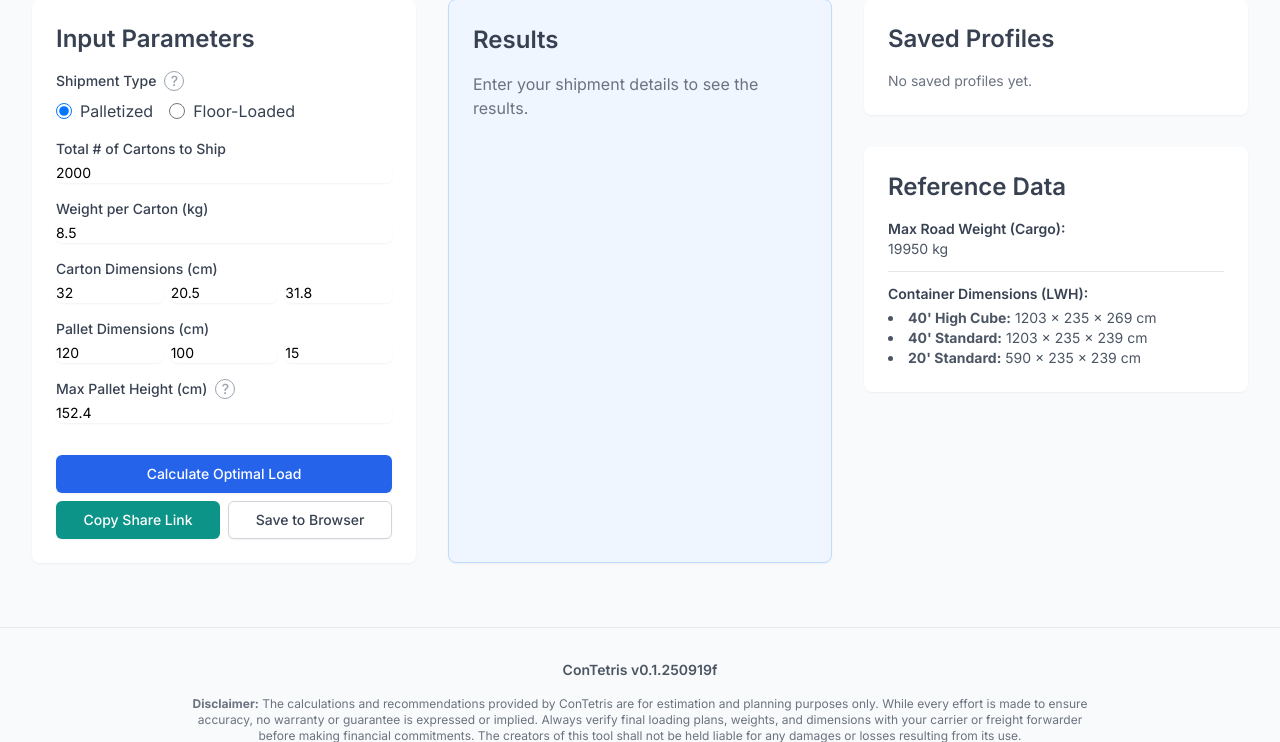
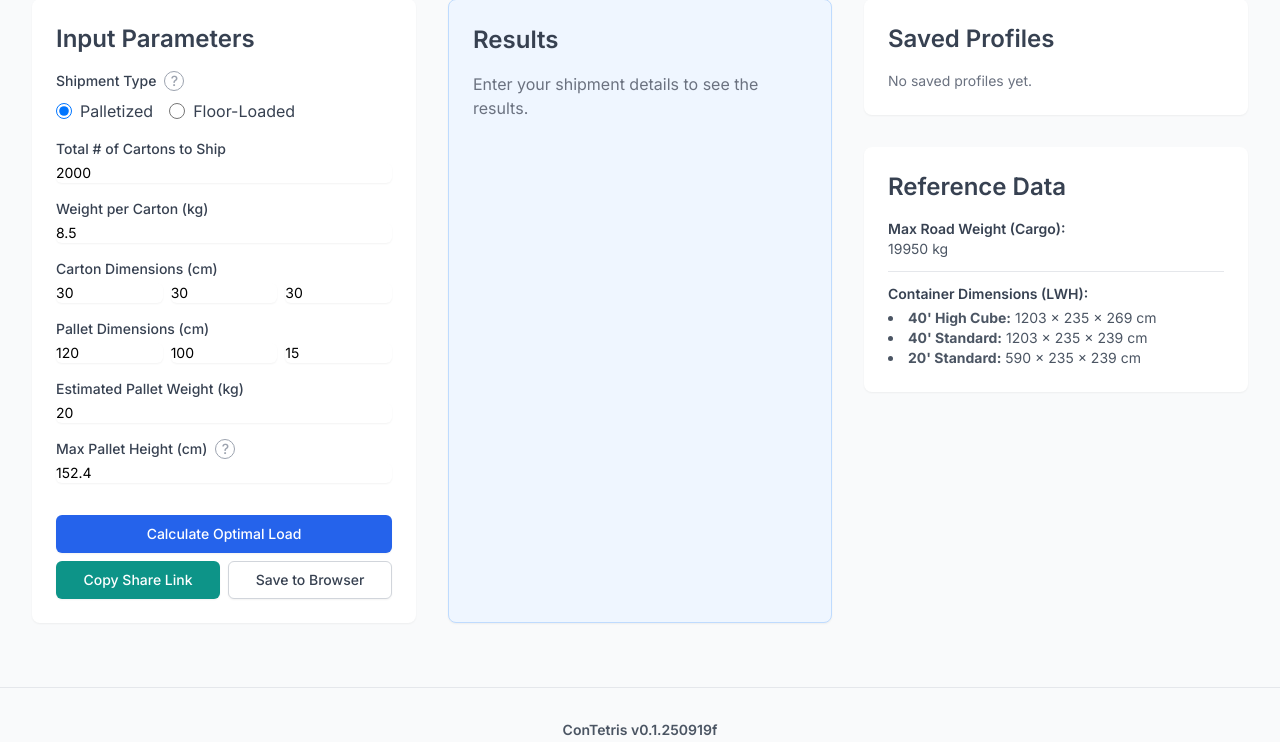
Before and after one commit to ToddE/CargoBee, a Flask app: page / in a window 1280 px wide. Shown: the part 138-880 px from the top of the page. Run offline with Flask 3, Linux system fonts and the light colour scheme; some libraries are stand-ins or nearby versions.

Commit message:
updates to math  and multi-container

```diff
--- a/app.py
+++ b/app.py
@@ -51,6 +51,7 @@ def home():
             total_cartons = int(form_inputs['total_cartons'])
             carton_l, carton_w, carton_h = float(form_inputs['carton_l']), float(form_inputs['carton_w']), float(form_inputs['carton_h'])
             carton_weight = float(form_inputs['carton_weight'])
+            pallet_weight = float(form_inputs.get('pallet_weight', 0))
 
             final_results = {}
             recommended_containers = {}
@@ -91,13 +92,13 @@ def home():
 
                 layers_A = math.floor((max_pallet_h - pallet_h) / carton_h)
                 if layers_A <= 0: raise ValueError("Cannot build a base pallet within warehouse height limit.")
-                pallet_configs = { 'l': pallet_l, 'w': pallet_w, 'Base': {'layers': layers_A, 'cartons': layers_A * cartons_per_layer, 'height': round((layers_A * carton_h) + pallet_h, 2)} }
+                pallet_configs = { 'l': pallet_l, 'w': pallet_w, 'Base': {'layers': layers_A, 'cartons': layers_A * cartons_per_layer, 'height': round((layers_A * carton_h) + pallet_h, 2), 'pallet_weight': pallet_weight} }
 
                 temp_container = CONTAINERS[list(CONTAINERS.keys())[0]]
                 remaining_space = temp_container['height'] - pallet_configs['Base']['height']
                 layers_B = math.floor((remaining_space - pallet_h) / carton_h) if remaining_space > pallet_h else 0
                 if layers_B > 0:
-                    pallet_configs['Topper'] = {'layers': layers_B, 'cartons': layers_B * cartons_per_layer, 'height': round((layers_B * carton_h) + pallet_h, 2)}
+                    pallet_configs['Topper'] = {'layers': layers_B, 'cartons': layers_B * cartons_per_layer, 'height': round((layers_B * carton_h) + pallet_h, 2), 'pallet_weight': pallet_weight}
 
                 cartons_to_assign = total_cartons
                 total_pallet_inventory = {}
@@ -114,7 +115,7 @@ def home():
                     cartons_to_assign %= pallet_configs['Base']['cartons']
                 if cartons_to_assign > 0:
                     layers_remnant = math.ceil(cartons_to_assign / cartons_per_layer)
-                    pallet_configs['Remnant'] = {'layers': layers_remnant, 'cartons': cartons_to_assign, 'height': round((layers_remnant * carton_h) + pallet_h, 2)}
+                    pallet_configs['Remnant'] = {'layers': layers_remnant, 'cartons': cartons_to_assign, 'height': round((layers_remnant * carton_h) + pallet_h, 2), 'pallet_weight': pallet_weight}
                     total_pallet_inventory['Remnant'] = 1
 
                 pallets_left_to_ship = total_pallet_inventory.copy()
@@ -123,22 +124,24 @@ def home():
                     best_fit_container = None
                     for key, container in reversed(list(CONTAINERS.items())):
                         pallets_that_fit = simulate_single_container_load(container, pallets_left_to_ship, pallet_configs)
-                        if len(pallets_that_fit) == sum(pallets_left_to_ship.values()):
+                        # Count how many pallets of each type were packed in this container
+                        manifest = Counter(pallets_that_fit)
+                        if sum(manifest.values()) == sum(pallets_left_to_ship.values()):
                             best_fit_container = key
+                            container_manifests.append({'key': best_fit_container, 'manifest': dict(manifest)})
+                            pallets_left_to_ship = {ptype: pallets_left_to_ship[ptype] - manifest.get(ptype, 0) for ptype in pallets_left_to_ship}
+                            # Remove any pallet types with zero left
+                            pallets_left_to_ship = {ptype: count for ptype, count in pallets_left_to_ship.items() if count > 0}
                             break
-                    if best_fit_container:
-                        manifest = Counter(pallets_left_to_ship.keys())
-                        container_manifests.append({'key': best_fit_container, 'manifest': dict(manifest)})
-                        pallets_left_to_ship = {}
-                    else:
+                    if not best_fit_container:
                         largest_key = list(CONTAINERS.keys())[0]
                         largest_container = CONTAINERS[largest_key]
                         pallets_packed_this_round = simulate_single_container_load(largest_container, pallets_left_to_ship, pallet_configs)
-                        if not pallets_packed_this_round: raise Exception("Shipment is impossible; remaining pallets do not fit.")
                         manifest = Counter(pallets_packed_this_round)
                         container_manifests.append({'key': largest_key, 'manifest': dict(manifest)})
                         for p_type, count in manifest.items():
                             pallets_left_to_ship[p_type] -= count
+                        pallets_left_to_ship = {ptype: count for ptype, count in pallets_left_to_ship.items() if count > 0}
 
                 # Format Results with per-container weight
                 total_pallets_built = sum(total_pallet_inventory.values())
@@ -149,27 +152,25 @@ def home():
                 is_overweight = False
                 for i, c in enumerate(container_manifests):
                     container_weight = 0
-                    for p_type, count in c['manifest'].items():
-                        container_weight += pallet_configs[p_type]['cartons'] * carton_weight
-
-                    if container_weight > ROAD_WEIGHT_LIMIT_KG:
-                        is_overweight = True
-
                     container_detail = {
                         'name': f"Container {i+1}: {CONTAINERS[c['key']]['name']}",
-                        'weight': round(container_weight, 2),
+                        'weight': 0,
                         'items': []
                     }
                     for p_type, count in sorted(c['manifest'].items(), key=lambda item: pallet_configs[item[0]]['height'], reverse=True):
                         conf = pallet_configs[p_type]
-                        desc = f"{count} pallet(s) with {conf['layers']} layers ({conf['height']} cm) holding {conf['cartons']} cartons"
+                        container_weight += count * (conf['cartons'] * carton_weight + conf.get('pallet_weight', 0))
+                        desc = f"{count} pallet(s) with {conf['layers']} layers ({conf['height']} cm) holding {conf['cartons']} cartons each, pallet weight: {conf.get('pallet_weight', 0)} kg each"
                         container_detail['items'].append(desc)
+                    container_detail['weight'] = round(container_weight, 2)
+                    if container_weight > ROAD_WEIGHT_LIMIT_KG:
+                        is_overweight = True
                     detailed_configs.append(container_detail)
 
                 final_results = {'total_pallets': total_pallets_built, 'pallet_configs': detailed_configs, 'recommendation': final_recommendation_str}
 
             # Global Weight Check
-            total_cargo_weight = total_cartons * carton_weight
+            total_cargo_weight = total_cartons * carton_weight + sum(total_pallet_inventory.values()) * pallet_weight
             final_results['total_weight_kg'] = round(total_cargo_weight, 2)
             if 'total_pallets' in final_results and is_overweight:
                 final_results['weight_status'] = "OVERWEIGHT"
--- a/templates/index.html
+++ b/templates/index.html
@@ -59,9 +59,9 @@
                     <div>
                         <label class="block text-sm font-medium text-gray-700">Carton Dimensions (cm)</label>
                         <div class="grid grid-cols-3 gap-2 mt-1">
-                            <input id="carton_l" type="number" name="carton_l" placeholder="L" value="{{ form_inputs.carton_l | default('32') }}" step="any" required class="block w-full rounded-md border-gray-300 shadow-sm focus:border-blue-500 focus:ring-blue-500 sm:text-sm">
-                            <input id="carton_w" type="number" name="carton_w" placeholder="W" value="{{ form_inputs.carton_w | default('20.5') }}" step="any" required class="block w-full rounded-md border-gray-300 shadow-sm focus:border-blue-500 focus:ring-blue-500 sm:text-sm">
-                            <input id="carton_h" type="number" name="carton_h" placeholder="H" value="{{ form_inputs.carton_h | default('31.8') }}" step="any" required class="block w-full rounded-md border-gray-300 shadow-sm focus:border-blue-500 focus:ring-blue-500 sm:text-sm">
+                            <input id="carton_l" type="number" name="carton_l" placeholder="L" value="{{ form_inputs.carton_l | default('30') }}" step="any" required class="block w-full rounded-md border-gray-300 shadow-sm focus:border-blue-500 focus:ring-blue-500 sm:text-sm">
+                            <input id="carton_w" type="number" name="carton_w" placeholder="W" value="{{ form_inputs.carton_w | default('30') }}" step="any" required class="block w-full rounded-md border-gray-300 shadow-sm focus:border-blue-500 focus:ring-blue-500 sm:text-sm">
+                            <input id="carton_h" type="number" name="carton_h" placeholder="H" value="{{ form_inputs.carton_h | default('30') }}" step="any" required class="block w-full rounded-md border-gray-300 shadow-sm focus:border-blue-500 focus:ring-blue-500 sm:text-sm">
                         </div>
                     </div>
                     <div id="pallet-fields" class="space-y-4">
@@ -72,6 +72,10 @@
                                 <input id="pallet_w" type="number" name="pallet_w" value="{{ form_inputs.pallet_w | default('100') }}" step="any" class="block w-full rounded-md border-gray-300 shadow-sm focus:border-blue-500 focus:ring-blue-500 sm:text-sm">
                                 <input id="pallet_h" type="number" name="pallet_h" value="{{ form_inputs.pallet_h | default('15') }}" step="any" class="block w-full rounded-md border-gray-300 shadow-sm focus:border-blue-500 focus:ring-blue-500 sm:text-sm">
                             </div>
+                        </div>
+                        <div>
+                            <label for="pallet_weight" class="block text-sm font-medium text-gray-700">Estimated Pallet Weight (kg)</label>
+                            <input id="pallet_weight" type="number" name="pallet_weight" value="{{ form_inputs.pallet_weight | default('20') }}" step="any" class="mt-1 block w-full rounded-md border-gray-300 shadow-sm focus:border-blue-500 focus:ring-blue-500 sm:text-sm">
                         </div>
                         <div>
                             <label for="max_pallet_h" class="block text-sm font-medium text-gray-700 flex items-center">
@@ -118,8 +122,8 @@
                                             <h4 class="font-semibold text-gray-700">{{ container_data.name }}</h4>
                                             <p class="text-sm text-gray-600">Cargo Weight: {{ container_data.weight }} kg</p>
                                             <ul class="list-disc list-inside text-gray-700 mt-1 text-sm">
-                                                {% for key, item_description in container_data.items() %}
-                                                    <li>{{ item_description }}</li>
+                                                {% for item in container_data['items'] %}
+                                                    <li>{{ item }}</li>
                                                 {% endfor %}
                                             </ul>
                                         </div>
```
